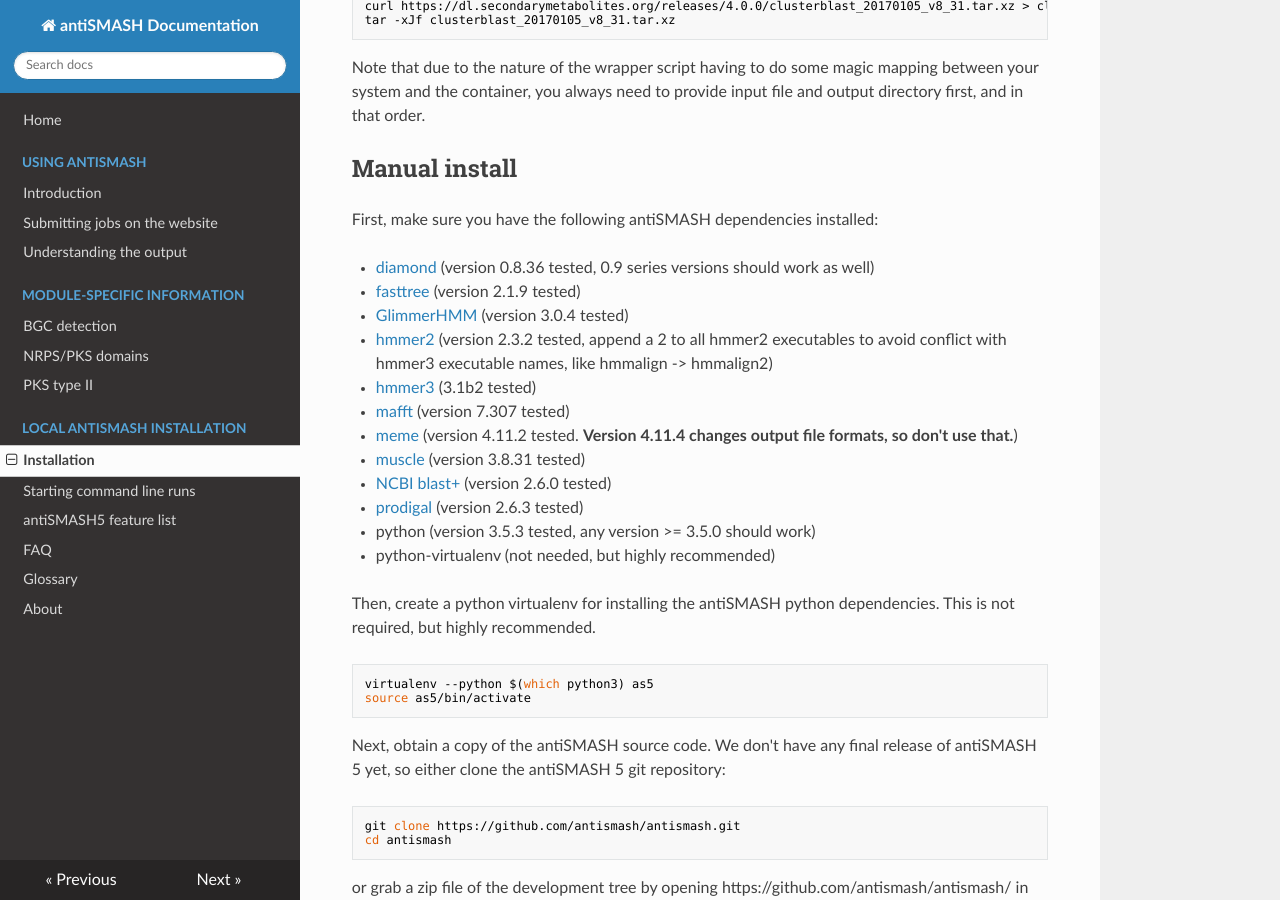
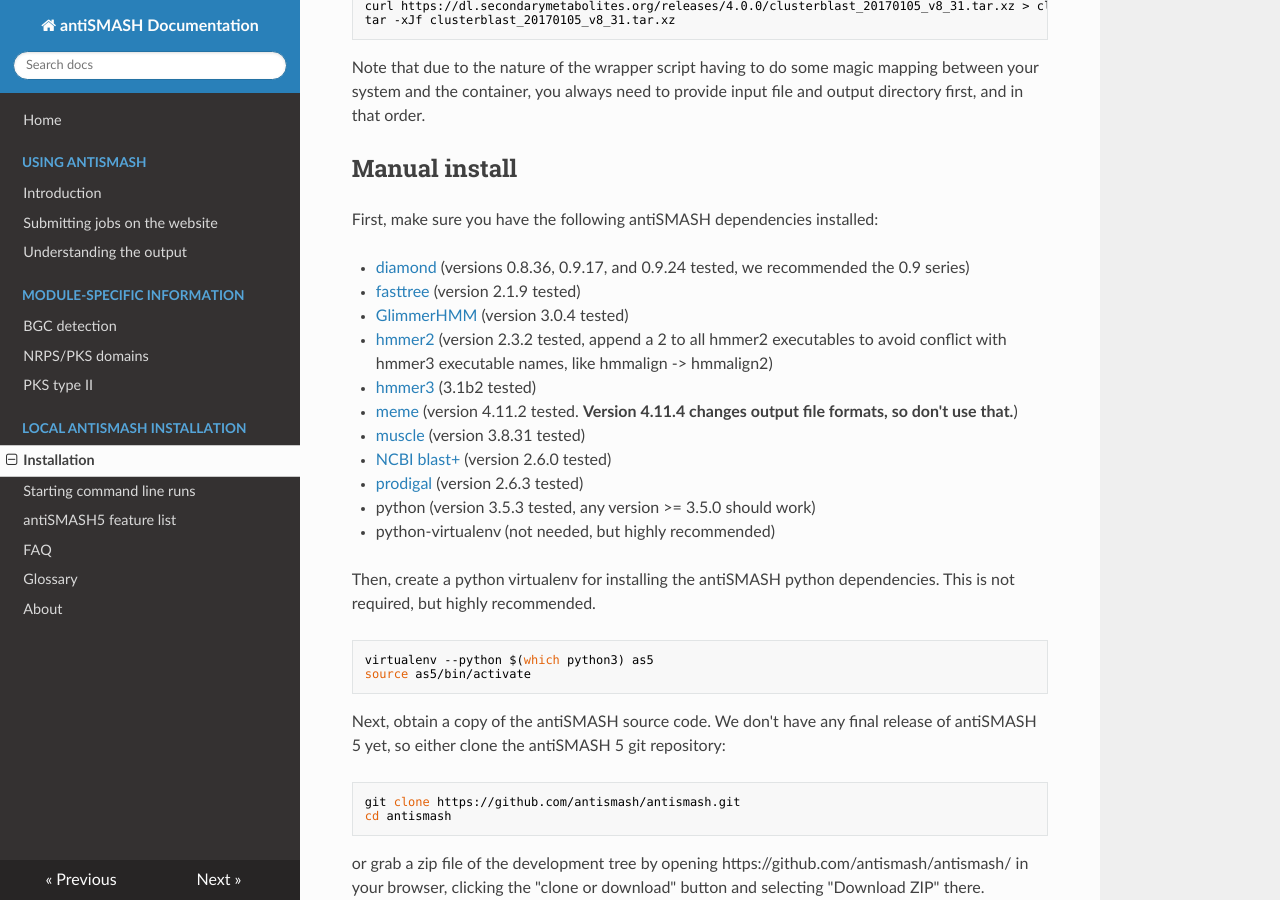
Before and after one commit to antismash/documentation, an MkDocs documentation site: the page built from docs/install.md, in a window 1280 px wide and 900 px high, scrolled down 2188 px. Built offline with MkDocs 1.6.1, drawn with Linux system fonts in a browser that asks for light colours; nearby versions of some CDN libraries.

Commit message:
install: Update dependencies for 5.0.0rc1
Signed-off-by: Kai Blin <kblin@biosustain.dtu.dk>

```diff
--- a/docs/install.md
+++ b/docs/install.md
@@ -113,12 +113,11 @@ file and output directory first, and in that order.
 
 First, make sure you have the following antiSMASH dependencies installed:
 
-- [diamond](https://github.com/bbuchfink/diamond) (version 0.8.36 tested, 0.9 series versions should work as well)
+- [diamond](https://github.com/bbuchfink/diamond) (versions 0.8.36, 0.9.17, and 0.9.24 tested, we recommended the 0.9 series)
 - [fasttree](http://www.microbesonline.org/fasttree/#Install) (version 2.1.9 tested)
 - [GlimmerHMM](https://ccb.jhu.edu/software/glimmerhmm/) (version 3.0.4 tested)
 - [hmmer2](http://hmmer.janelia.org/download.html) (version 2.3.2 tested, append a 2 to all hmmer2 executables to avoid conflict with hmmer3 executable names, like hmmalign -> hmmalign2)
 - [hmmer3](http://hmmer.janelia.org/download.html) (3.1b2 tested)
-- [mafft](http://mafft.cbrc.jp/alignment/software/) (version 7.307 tested)
 - [meme](http://meme-suite.org/meme-software/) (version 4.11.2 tested. **Version 4.11.4 changes output file formats, so don't use that.**)
 - [muscle](http://www.drive5.com/muscle/downloads.htm) (version 3.8.31 tested)
 - [NCBI blast+](ftp://ftp.ncbi.nlm.nih.gov/blast/executables/blast+/LATEST/) (version 2.6.0 tested)
```
